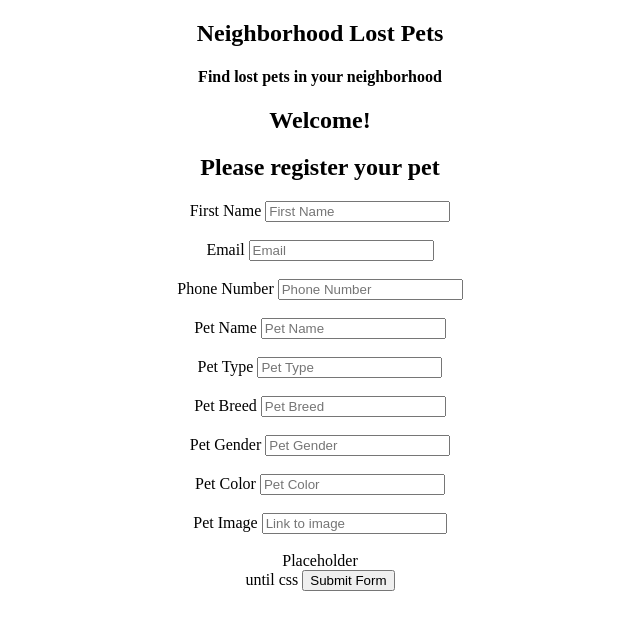
After one commit to yardnas/Lost-Found-Pet-App, a Flask app: page /pet_register in a window 1280 px wide. The commit adds this page. Shown: the top 630 px of the page, without its empty margins (320-960 px from the left). Run offline with Flask 2, Linux system fonts and the light colour scheme; a user stored in the database is signed in.

Commit message:
Added pet registration and updated map api functionality

```diff
--- a/crud.py
+++ b/crud.py
@@ -58,15 +58,14 @@ def get_fname_by_email(email):
 #     return user
 
 
-def create_pets(pet_name, pet_type, pet_breed, pet_gender, pet_color, pet_image):
+def create_pets(pet_name, pet_type, pet_breed, pet_gender, pet_color):
     """Create and return a pet."""
 
     pet = Pet(pet_name=pet_name,
               pet_type=pet_type,
               pet_breed=pet_breed,
               pet_gender=pet_gender,
-              pet_color=pet_color,
-              pet_image=pet_image)
+              pet_color=pet_color)
 
     db.session.add(pet)
     db.session.commit()
--- a/server.py
+++ b/server.py
@@ -1,8 +1,8 @@
 """Server for the lost and found pet app."""
 
-from flask import Flask, render_template, request, flash, session, redirect, jsonify
+from flask import Flask, render_template, request, flash, session, redirect, jsonify, send_from_directory
 from flask_login import LoginManager, login_user, login_required, logout_user, current_user
-from model import connect_to_db
+from model import connect_to_db, db, Pet
 from jinja2 import StrictUndefined
 import crud
 
@@ -87,7 +87,7 @@ def create_user():
         flash('Email already exist. Please log in or try again.')
     else:
         crud.create_user(fname, lname, email, password)
-        flash('Account has been successfully created. Please sign in.')
+        flash('Account has been successfully created. Please login')
 
     return redirect('/') # redirect back to homepage
 
@@ -102,7 +102,7 @@ def logout():
 
     flash("Logged out successfully.")
 
-    return redirect("/")
+    return redirect('/')
 
 
 @app.route('/dashboard')
@@ -146,22 +146,74 @@ def create_lost_pet():
 
     return render_template('dashboard.html')
 
-# @app.route('/get/pet-info')
-# @login_required
-# def get_pet_info():
-#     """Retrieve lost pet information and its last known location"""
 
-#     #user_fname
-#     #user_phone
-#     #pet_name
-#     #pet_type
-#     #pet_breed
-#     #pet_color
-#     #pet_image
+@app.route('/dashboard', methods=['POST'])
+@login_required
+def create_pet_location():
+    """Store pet location in database"""
+
+    return redirect('dashboard')
 
 
+@app.route('/pet_register')
+@login_required
+def show_pet_registration():
+    """Show the welcome dashboard."""
+
+    return render_template('pet_register.html')
 
 
+@app.route('/pet_register', methods=['POST'])
+@login_required
+def register_pet_form():
+    """Show the register page to create an account."""
+
+    fname = request.form.get('fname')
+    email = request.form.get('email')
+    phone = request.form.get('phone')
+    pet_name = request.form.get('pet-name')
+    pet_type = request.form.get('pet-type')
+    pet_breed = request.form.get('pet-breed')
+    pet_gender = request.form.get('pet-gender')
+    pet_color = request.form.get('pet-color')
+    pet_image = request.form.get('pet-image')
+
+    user = crud.get_user_by_email(email)
+
+    # Update database with user's information
+    if user:
+        flash('Pet registration is complete')
+        crud.update_user_pet_info(fname, email, phone,
+                        pet_name, pet_type, pet_breed,
+                        pet_gender, pet_color, pet_image)
+    if not user:
+        flash('Oops. Please register first and try again')
+        return redirect('/')
+
+    return render_template('dashboard.html')
+
+
+@app.route("/get/pets")
+def pet_info():
+    """JSON information about pets."""
+
+    pets = [
+        {
+            "petId": pet.pet_id,
+            "userId": pet.user_id,
+            "petName": pet.pet_name,
+            "petType": pet.pet_type,
+            "petBreed": pet.pet_breed,
+            "petColor": pet.pet_color,
+            "petImage": pet.pet_image,
+            "lastAddress": pet.last_address,
+            "capLat": pet.cap_lat,
+            "capLong": pet.cap_long
+        }
+        for pet in Pet.query.limit(50)
+    ]
+
+    return jsonify(pets)
 
 
 #---------------------------------------------------------------------#
--- a/templates/base.html
+++ b/templates/base.html
@@ -1,5 +1,6 @@
 <!doctype html>
 <html lang="en">
+
     <head>
       <meta charset="utf-8">
       <meta name="viewport" content="width=device-width">
@@ -8,16 +9,23 @@
 
       <script src="https://code.jquery.com/jquery-3.6.0.js" integrity="sha256-H+K7U5CnXl1h5ywQfKtSj8PCmoN9aaq30gDh27Xc0jk=" crossorigin="anonymous"></script>
 
+      <!-- Welcome Section -->
+      <section class="dashboard-header">
+        <h1 align="center">Neighborhood Lost Pets</h1>
+        <h4 align="center">Find lost pets in your neighborhood</h4>
+      </section>
+
     {% block head %}{% endblock %}
     </head>
 
     <body>
       {% for msg in get_flashed_messages() %}
-      <p class="flash-msg">
-        {{ msg }}
+        <p align="center" class="flash-msg">
+          <i>{{ msg }}</i>
         </p>
       {% endfor %}
 
       {% block body %}{% endblock %}
    </body>
+
 </html>
--- a/templates/index.html
+++ b/templates/index.html
@@ -6,14 +6,13 @@
     <header>
         <!-- Welcome Section -->
         <section class="splash-header">
-            <h1>Find Lost Neighborhood Pets</h1>
-            <h2>Welcome!</h2>
+            <h2 align=center>Welcome!</h2>
         </section>
     </header>
 
     <main>
         <!-- Login | Register Splash Section -->
-        <section class="splash-window">
+        <section align=center class="splash-window">
 
             <div class="login-prompt">
                 <h4><label>Login</label></h4>
--- a/templates/login.html
+++ b/templates/login.html
@@ -6,7 +6,7 @@
 
     <header>
         <!-- Welcome Section -->
-        <section class="login-header">
+        <section align=center class="login-header">
             <h1>Welcome!</h1>
             <h2>Please sign in</h1>
         </section>
@@ -14,7 +14,7 @@
 
     <main>
         <!-- Login Section -->
-        <section class="login-form">
+        <section align=center class="login-form">
 
             <form action="/login" method="POST">
                 <h3><label>Login</label></h3>
--- /dev/null
+++ b/templates/pet_register.html
@@ -0,0 +1,71 @@
+{% extends 'base.html' %}
+{% block title %}Sign in page{% endblock %}
+{% block head %}{{ super() }}{% endblock %}
+
+{% block body %}
+
+    <header align=center>
+        <!-- Welcome Section -->
+        <section class="login-header">
+            <h1>Welcome!</h1>
+            <h2>Please register your pet</h1>
+        </section>
+    </header>
+
+    <main align=center>
+        <!-- Pet Registration Section -->
+        <section class="pet-form">
+            <div class="pet-form">
+                <form action="/pet_register" method="POST">
+                    <div>
+                        <label for="fname-input" class="form-label">First Name</label>
+                        <input type="text" placeholder="First Name" name="fname" id="fname-input" />
+                    </div><br> <!-- Placeholder <br> until css -->
+
+                    <div>
+                        <label for="email-input" class="form-label">Email</label>
+                        <input type="email" placeholder="Email" name="email" id="email-input" />
+                    </div><br> <!-- Placeholder <br> until css -->
+
+                    <div>
+                        <label for="phone-input" class="form-label">Phone Number</label>
+                        <input type="text" placeholder="Phone Number" name="phone" id="phone-input" />
+                    </div><br> <!-- Placeholder <br> until css -->
+
+                    <div>
+                        <label for="pet-name-input" class="form-label">Pet Name</label>
+                        <input type="text" placeholder="Pet Name" name="pet-name" id="pet-name-input" />
+                    </div><br> <!-- Placeholder <br> until css -->
+
+                    <div>
+                        <label for="pet-type-input" class="form-label">Pet Type</label>
+                        <input type="text" placeholder="Pet Type" name="pet-type" id="pet-type-input" />
+                    </div><br> <!-- Placeholder <br> until css -->
+
+                    <div>
+                        <label for="pet-breed-input" class="form-label">Pet Breed</label>
+                        <input type="text" placeholder="Pet Breed" name="pet-breed" id="pet-breed-input" />
+                    </div><br> <!-- Placeholder <br> until css -->
+
+                    <div>
+                        <label for="pet-gender-input" class="form-label">Pet Gender</label>
+                        <input type="text" placeholder="Pet Gender" name="pet-gender" id="pet-gender-input" />
+                    </div><br> <!-- Placeholder <br> until css -->
+
+                    <div>
+                        <label for="pet-color-input" class="form-label">Pet Color</label>
+                        <input type="text" placeholder="Pet Color" name="pet-color" id="pet-color-input" />
+                    </div><br> <!-- Placeholder <br> until css -->
+
+                    <div>
+                        <label for="pet-image-input" class="form-label">Pet Image</label>
+                        <input type="text" placeholder="Link to image" name="pet-image" id="pet-image-input" />
+                    </div><br> Placeholder <br> until css
+
+                    <button type="submit" value ="Submit" class="btn-pet">Submit Form</button>
+                </form>
+            </div>
+        </section>
+    </main>
+
+{% endblock %}
--- a/templates/register.html
+++ b/templates/register.html
@@ -3,7 +3,7 @@
 {% block head %}{{ super() }}{% endblock %}
 
 {% block body %}
-    <header>
+    <header align=center>
         <!-- Welcome Section -->
         <section class="register-header">
             <h1>Welcome!</h1>
@@ -11,7 +11,7 @@
         </section>
     </header>
 
-    <main>
+    <main align=center>
         <!-- Register Section -->
         <section class="register-form">
 
```
Also changed, not shown: model.py (+17 -11 lines), static/js/map.js (+104 -62 lines), templates/dashboard.html (+19 -69 lines), static/img/cat_grey.jpg (added), static/img/cat_tiger.jpg (added), static/img/cat_wht.jpg (added), static/img/dog_bulldog.jpg (added), static/img/dog_foxhound.jpg (added), static/img/dog_golden_retr.jpg (added), static/img/dog_pit..jpg (added). Lines whose indentation alone changed are shown as unchanged.
